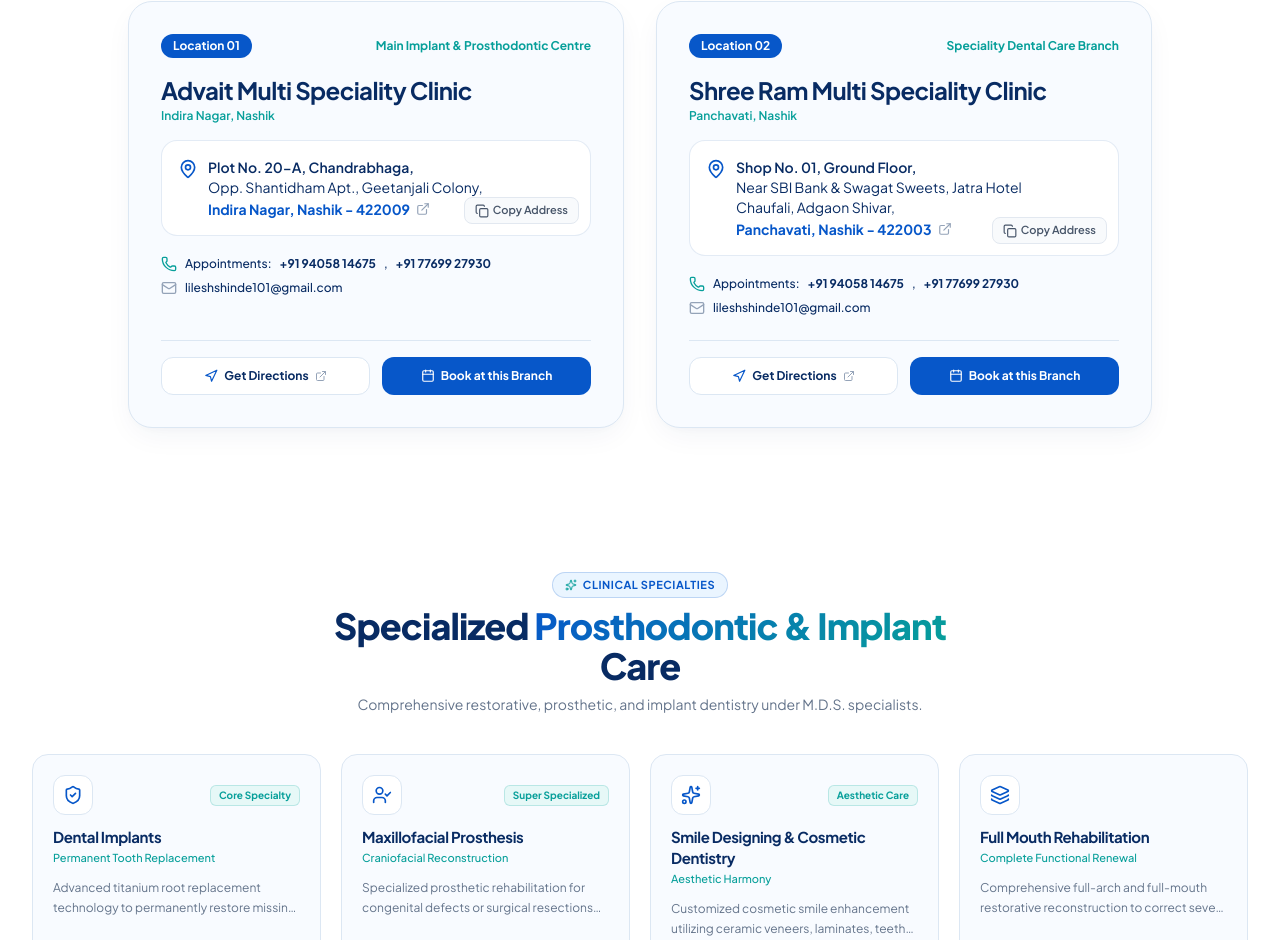
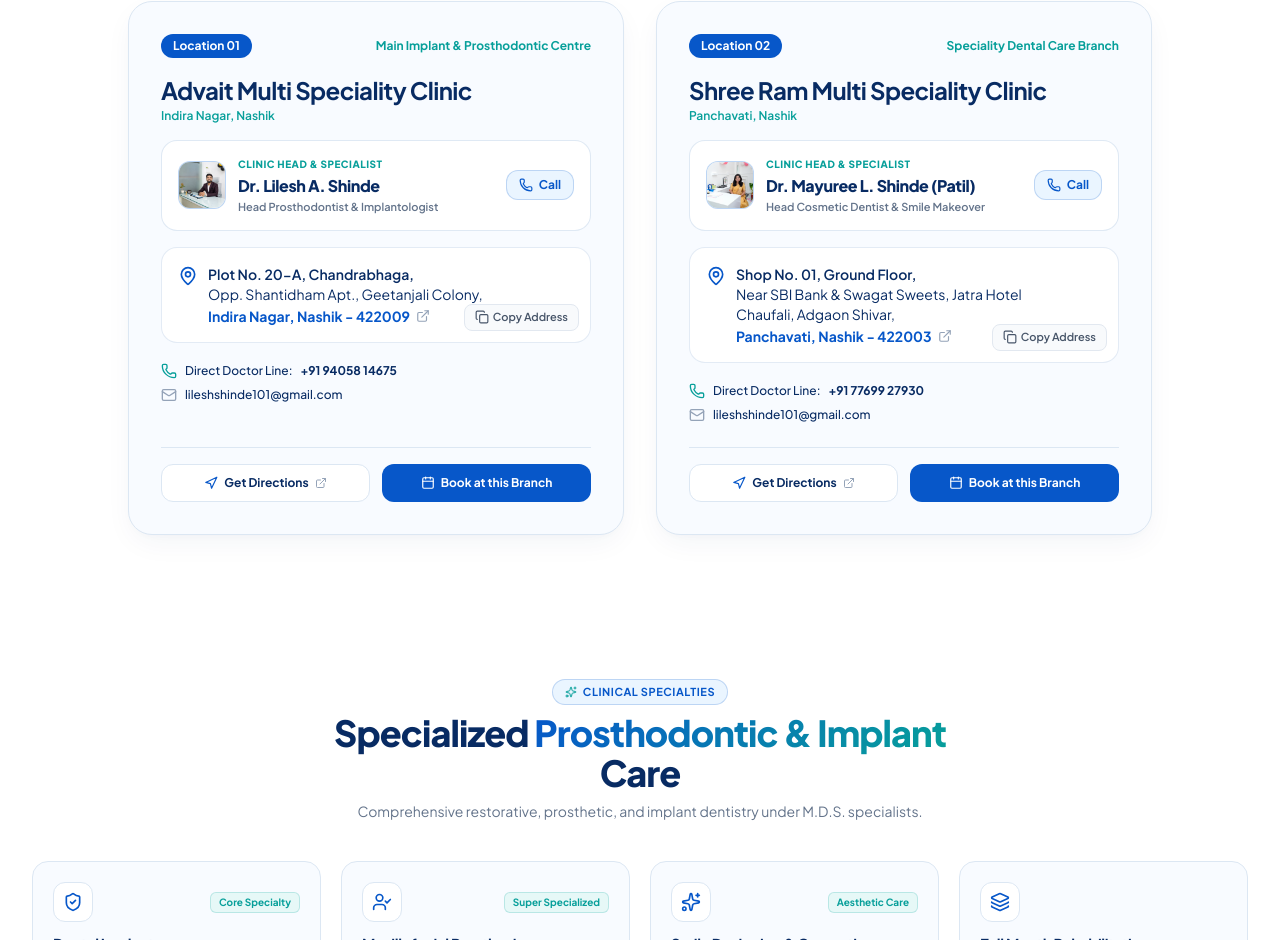
Before and after one commit to Resourcia212/Advait, a React (Vite) app: page / in a window 1280 px wide. Shown: the part 1830-2770 px from the top of the page. Built offline with nearby package versions, Linux system fonts and the light colour scheme.

Commit message:
Showcase lead doctor cards in clinic locations section

```diff
--- a/src/components/locations/LocationsSection.tsx
+++ b/src/components/locations/LocationsSection.tsx
@@ -1,7 +1,7 @@
 import React, { useState } from 'react';
 import { MapPin, Phone, Mail, Navigation, Copy, Check, ExternalLink, Calendar } from 'lucide-react';
 import { Language } from '../../types';
-import { CLINIC_LOCATIONS, DISPLAY_PRIMARY_PHONE, DISPLAY_SECONDARY_PHONE, PRIMARY_PHONE, SECONDARY_PHONE, CLINIC_EMAIL } from '../../data/clinicInfo';
+import { CLINIC_LOCATIONS } from '../../data/clinicInfo';
 
 interface LocationsSectionProps {
   currentLang: Language;
@@ -82,6 +82,42 @@
                     </p>
                   </div>
 
+                  {/* Lead Doctor Highlight for this Clinic */}
+                  <div className="bg-white rounded-2xl p-3.5 sm:p-4 border border-advait-border/90 shadow-xs flex items-center justify-between gap-3 group-hover:border-advait-blue/30 transition-all duration-200">
+                    <div className="flex items-center gap-3">
+                      <div className="w-12 h-12 rounded-xl overflow-hidden bg-advait-blue-soft border border-advait-blue/20 shrink-0 shadow-xs">
+                        <img
+                          src={loc.leadDoctorImage}
+                          alt={loc.leadDoctorName}
+                          className="w-full h-full object-cover object-top"
+                          onError={(e) => {
+                            (e.target as HTMLImageElement).src = './assets/logo-icon.jpg';
+                          }}
+                        />
+                      </div>
+                      <div className="space-y-0.5">
+                        <span className="text-[10px] font-extrabold uppercase tracking-wider text-advait-teal block">
+                          {currentLang === 'en' ? 'Clinic Head & Specialist' : 'शाखा प्रमुख तज्ज्ञ'}
+                        </span>
+                        <h4 className="text-sm sm:text-base font-extrabold text-advait-navy group-hover:text-advait-blue transition-colors">
+                          {loc.leadDoctorName}
+                        </h4>
+                        <p className="text-[11px] text-slate-500 font-semibold leading-tight">
+                          {currentLang === 'en' ? loc.leadDoctorRoleEn : loc.leadDoctorRoleMr}
+                        </p>
+                      </div>
+                    </div>
+
+                    <a
+                      href={`tel:${loc.leadDoctorPhone}`}
+                      className="px-3 py-1.5 rounded-xl bg-advait-blue-soft hover:bg-advait-blue text-advait-blue hover:text-white font-bold text-xs border border-advait-blue/20 transition-all duration-200 shrink-0 flex items-center gap-1.5 shadow-xs active:scale-95"
+                      title={`Call ${loc.leadDoctorName}`}
+                    >
+                      <Phone className="w-3.5 h-3.5" />
+                      <span>Call</span>
+                    </a>
+                  </div>
+
                   {/* Address Box - Clickable Direct Link to Clinic Location */}
                   <div className="relative group/address">
                     <a
@@ -136,18 +172,14 @@
                   <div className="space-y-2 pt-1 text-xs text-advait-navy font-medium">
                     <div className="flex items-center gap-2">
                       <Phone className="w-4 h-4 text-advait-teal" />
-                      <span>Appointments: </span>
-                      <a href={`tel:${PRIMARY_PHONE}`} className="font-bold hover:text-advait-blue transition-colors">
-                        {DISPLAY_PRIMARY_PHONE}
-                      </a>
-                      <span>, </span>
-                      <a href={`tel:${SECONDARY_PHONE}`} className="font-bold hover:text-advait-blue transition-colors">
-                        {DISPLAY_SECONDARY_PHONE}
+                      <span>{currentLang === 'en' ? 'Direct Doctor Line:' : 'थेट संपर्क:'} </span>
+                      <a href={`tel:${loc.leadDoctorPhone}`} className="font-bold hover:text-advait-blue transition-colors">
+                        {loc.leadDoctorDisplayPhone}
                       </a>
                     </div>
                     <div className="flex items-center gap-2">
                       <Mail className="w-4 h-4 text-slate-400" />
-                      <span>{CLINIC_EMAIL}</span>
+                      <span>{loc.email}</span>
                     </div>
                   </div>
                 </div>
--- a/src/data/clinicInfo.ts
+++ b/src/data/clinicInfo.ts
@@ -99,6 +99,13 @@
     clinicNumber: 1,
     name: "Advait Multi Speciality Clinic",
     subname: "Indira Nagar Branch",
+    leadDoctorName: "Dr. Lilesh A. Shinde",
+    leadDoctorDegree: "M.D.S., B.D.S. (MUHS) Nashik",
+    leadDoctorRoleEn: "Head Prosthodontist & Implantologist",
+    leadDoctorRoleMr: "प्रमुख दंततज्ज्ञ व इम्प्लांटॉलॉजिस्ट",
+    leadDoctorImage: "./assets/dr-lilesh-shinde.png",
+    leadDoctorPhone: DR_LILESH_PHONE,
+    leadDoctorDisplayPhone: DR_LILESH_DISPLAY_PHONE,
     addressLine1: "Plot No. 20-A, Chandrabhaga,",
     addressLine2: "Opp. Shantidham Apt., Geetanjali Colony,",
     area: "Indira Nagar",
@@ -115,13 +122,20 @@
     clinicNumber: 2,
     name: "Shree Ram Multi Speciality Clinic",
     subname: "Panchavati Branch",
+    leadDoctorName: "Dr. Mayuree L. Shinde (Patil)",
+    leadDoctorDegree: "B.D.S. (MUHS) Pune",
+    leadDoctorRoleEn: "Head Cosmetic Dentist & Smile Makeover",
+    leadDoctorRoleMr: "प्रमुख दंततज्ज्ञ व कॉस्मेटिक स्पेशलिस्ट",
+    leadDoctorImage: "./assets/dr-team-consultant.png",
+    leadDoctorPhone: DR_MAYUREE_PHONE,
+    leadDoctorDisplayPhone: DR_MAYUREE_DISPLAY_PHONE,
     addressLine1: "Shop No. 01, Ground Floor,",
     addressLine2: "Near SBI Bank & Swagat Sweets, Jatra Hotel Chaufali, Adgaon Shivar,",
     area: "Panchavati",
     city: "Nashik",
     pincode: "422003",
-    phonePrimary: DR_LILESH_PHONE,
-    phoneSecondary: DR_MAYUREE_PHONE,
+    phonePrimary: DR_MAYUREE_PHONE,
+    phoneSecondary: DR_LILESH_PHONE,
     email: "lileshshinde101@gmail.com",
     mapLink: "https://www.google.com/maps/dir/?api=1&destination=Shree+Ram+Multi+Speciality+Dental+Clinic+Shop+No+01+Near+SBI+Bank+Jatra+Hotel+Chaufali+Adgaon+Shivar+Panchavati+Nashik+Maharashtra+422003",
     badge: "Speciality Dental Care Branch"
```
Also changed, not shown: src/types/index.ts (+7 -0 lines).
